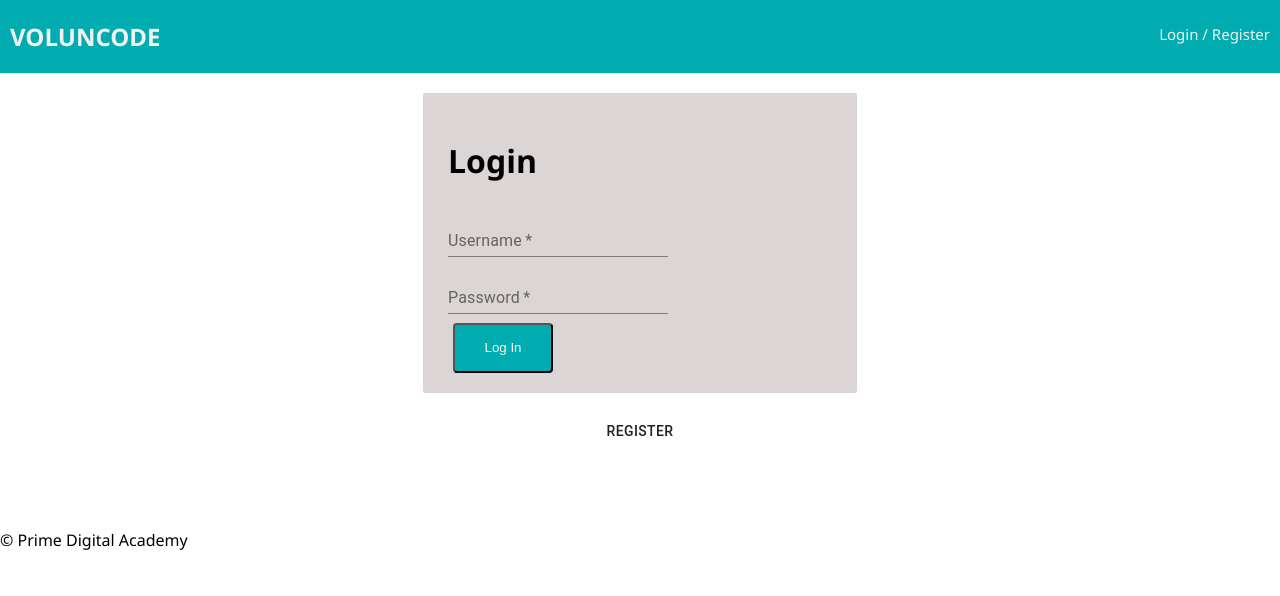
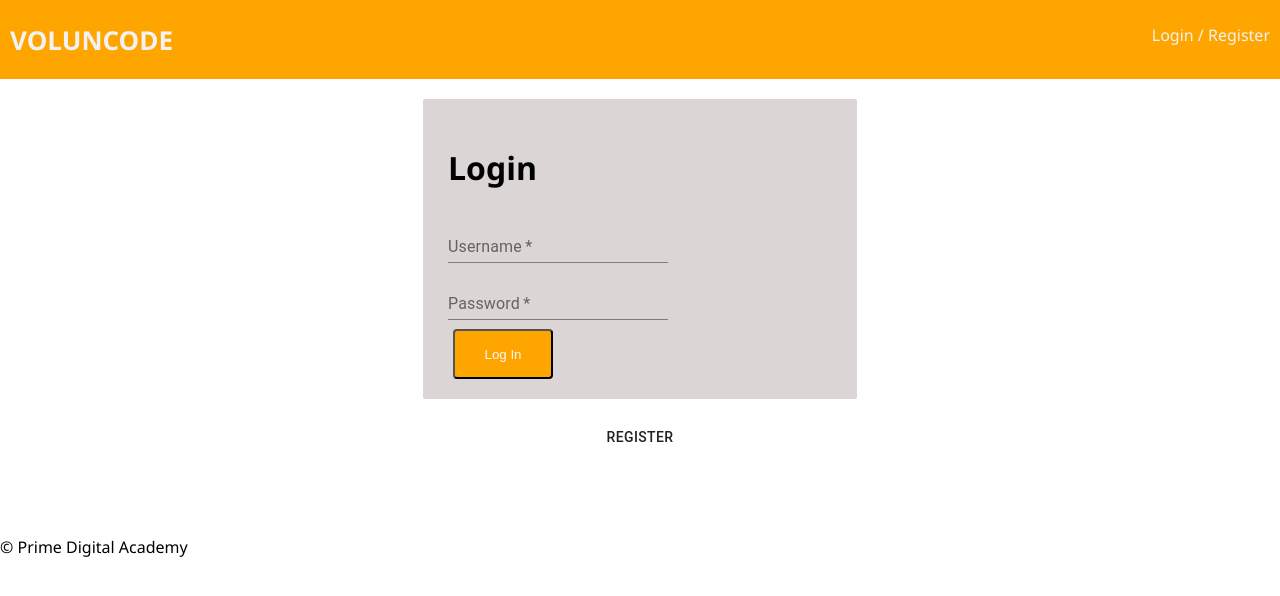
Before and after one commit to jessicaheggem/prime-solo-project-voluncode, a React (Create React App) app: page /#/project_info/1 in a window 1280 px wide. Before the commit this address led to /#/project_info/1. Shown: the top 596 px of the page. Built offline with nearby package versions, Linux system fonts and the light colour scheme; no server answers.

Commit message:
more styling

```diff
--- a/src/components/App/App.css
+++ b/src/components/App/App.css
@@ -32,7 +32,7 @@ input {
 }
 
 .log-in, .log-out, .register {
-  background-color: #00acb0;
+  background-color: orange;
   border-radius: 4px;
   color: #f8f8f8;
   min-height: 50px;
@@ -42,7 +42,7 @@ input {
 }
 
 .log-in:hover, .log-out:hover, .register:hover {
-  background-color: #008183;
+  background-color: orange;
 }
 
 /* This line makes the "Register" and "Login" buttons look like links */
@@ -56,3 +56,8 @@ input {
     border-bottom:1px solid #444;
     cursor: pointer;
 }
+
+.userPage {
+    margin-left: 50px;
+    margin-right: 50px;
+}
--- a/src/components/Nav/Nav.css
+++ b/src/components/Nav/Nav.css
@@ -1,5 +1,5 @@
 .nav-title {
-    font-size: 24px;
+    font-size: 26px;
     font-weight: 700;
     display: inline-block;
     color: #f2f2f2;
@@ -8,17 +8,17 @@
 
 .nav {
   overflow: hidden;
-  background-color: #00acb0;
+  background-color: orange;
 }
 
 .nav-link {
   float: left;
   color: #f2f2f2;
-  background-color: #00acb0;
+  background-color: orange;
   text-align: center;
   padding: 24px 10px;
   text-decoration: none;
-  font-size: 15px;
+  font-size: 16px;
 
   /* these last two make the logout button in
   the nav bar look like another link */
@@ -28,7 +28,7 @@
 }
 
 .nav-link:hover {
-  background-color: #008183;
+  background-color: orangered;
 }
 
 .nav-right {
--- a/src/components/UserPage/UserPage.js
+++ b/src/components/UserPage/UserPage.js
@@ -27,20 +27,23 @@ class UserPage extends Component {
 
     return (
       <ThemeProvider theme={theme}>
-        <div>
+        <div className="userPage">
           <h1 id="welcome">
-            Welcome, {props.user.username}!
+            Welcome, {props.user.first_name} {props.user.last_name}!
     </h1>
           <p>Your ID is: {props.user.id}</p>
-          <p>Member since: {moment(props.user.timestamp).format('LL')}</p>
-          <p>Email: {props.user.email}</p>
-          <p>{props.user.first_name} {props.user.last_name}</p>
+          <p><b>Member since:</b></p>
+          <p>{moment(props.user.timestamp).format('LL')}</p>
+          <p>{props.user.email}</p>
           <p>{props.user.city}, {props.user.state}</p>
           <p>{props.user.occupation}</p>
-          <p><b>Portfolio URL:</b> {props.user.portfolio}</p>
-          <p><b>Time available to volunteer:</b> {props.user.time_available}</p>
-          <p><b>Known programming languages:</b> {props.user.languages}</p>
-          <p><b>Qualifications:</b> {props.user.qualifications}</p>
+          <p><b>Portfolio URL:</b></p>
+          <p>{props.user.portfolio}</p>
+          <p><b>Time available to volunteer:</b></p>
+          <p>{props.user.time_available}</p>
+          <p><b>Known programming languages:</b></p>
+          <p>{props.user.languages}</p>
+          <p><b>Qualifications:</b></p> <p>{props.user.qualifications}</p>
 
           <Button
             type="button"
```
